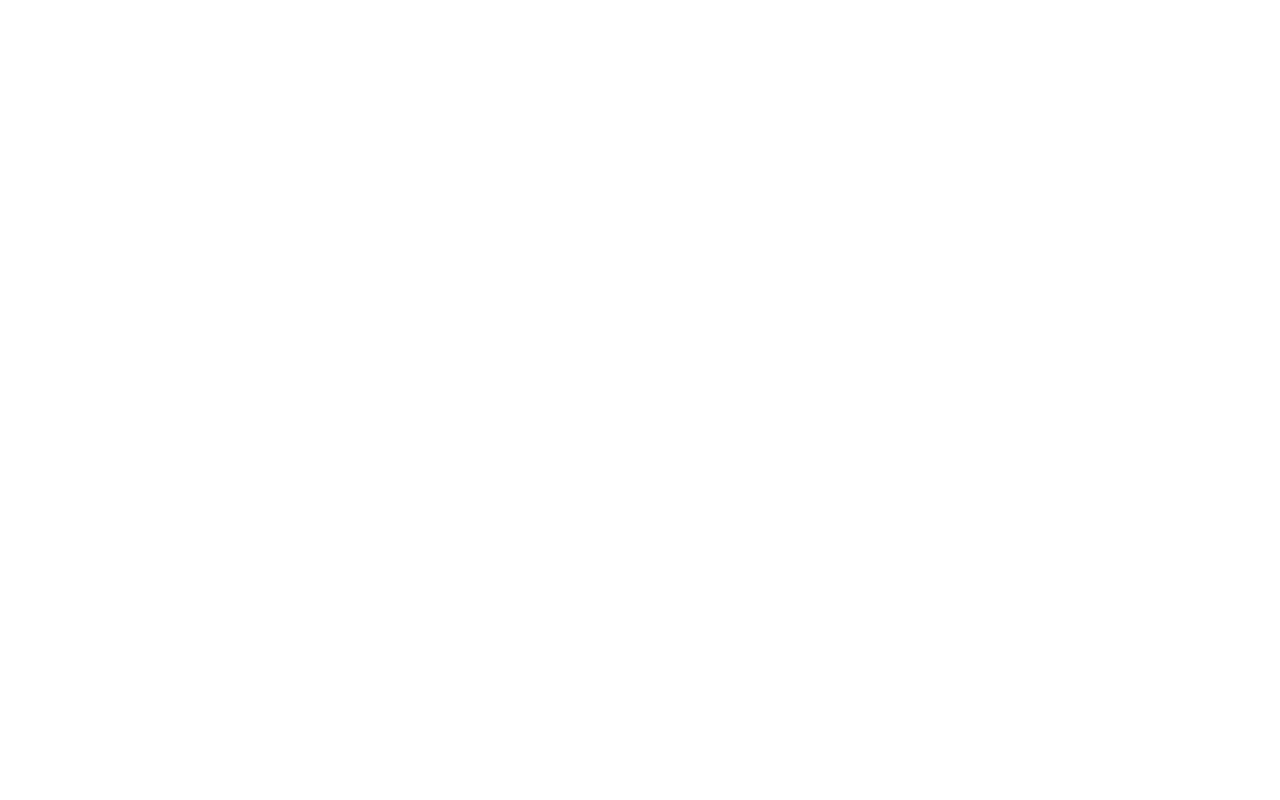
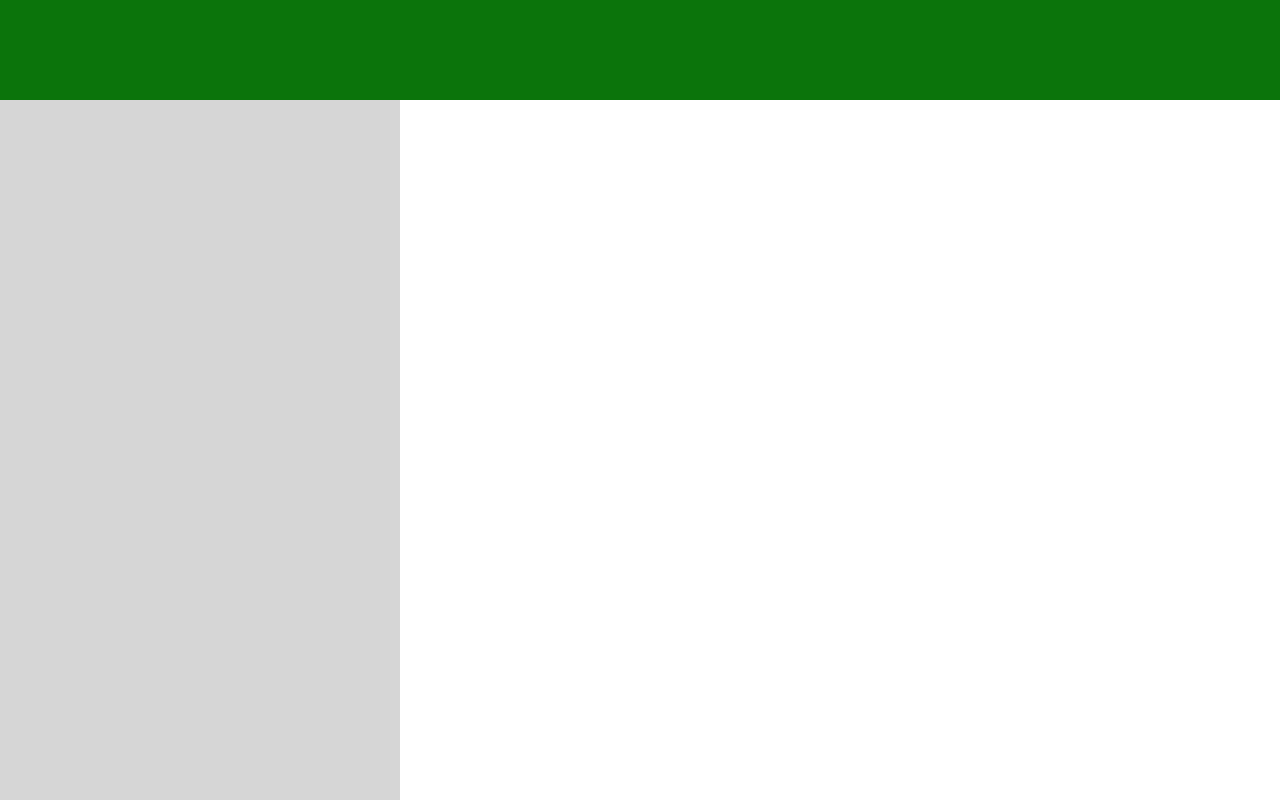
Before and after one commit to BDS-001/TODO-List, a website built with webpack: page dist/index.html in a window 1280 px wide. Built offline with nearby package versions, Linux system fonts and the light colour scheme.

Commit message:
set basic page layout

```diff
--- a/dist/index.html
+++ b/dist/index.html
@@ -3,11 +3,13 @@
 <head>
     <meta charset="UTF-8">
     <meta name="viewport" content="width=device-width, initial-scale=1.0">
-    <title>Document</title>
+    <title>Todo</title>
     <script src="main.js" defer></script>
     <link rel="stylesheet" href="styles.css">
 </head>
 <body>
-
+    <div id="header"></div>
+    <div id="sidebar"></div>
+    <div id="content"></div>
 </body>
 </html>
--- a/dist/styles.css
+++ b/dist/styles.css
@@ -0,0 +1,26 @@
+body {
+    padding: 0;
+    margin: 0;
+    height: 100vh;
+
+    display: grid;
+    grid-template-columns: 400px 1fr;
+    grid-template-rows: 100px 1fr;
+}
+
+#header {
+    grid-row: 1 / 1;
+    grid-column: 1 / 3;
+    background-color: rgb(11, 116, 11)
+}
+
+#sidebar {
+    grid-row: 2 / 2;
+    grid-column: 1 / 1;
+    background-color: rgb(214, 214, 214);
+}
+
+#content {
+    grid-row: 2 / 2;
+    grid-column: 2 / 2;
+}
```
